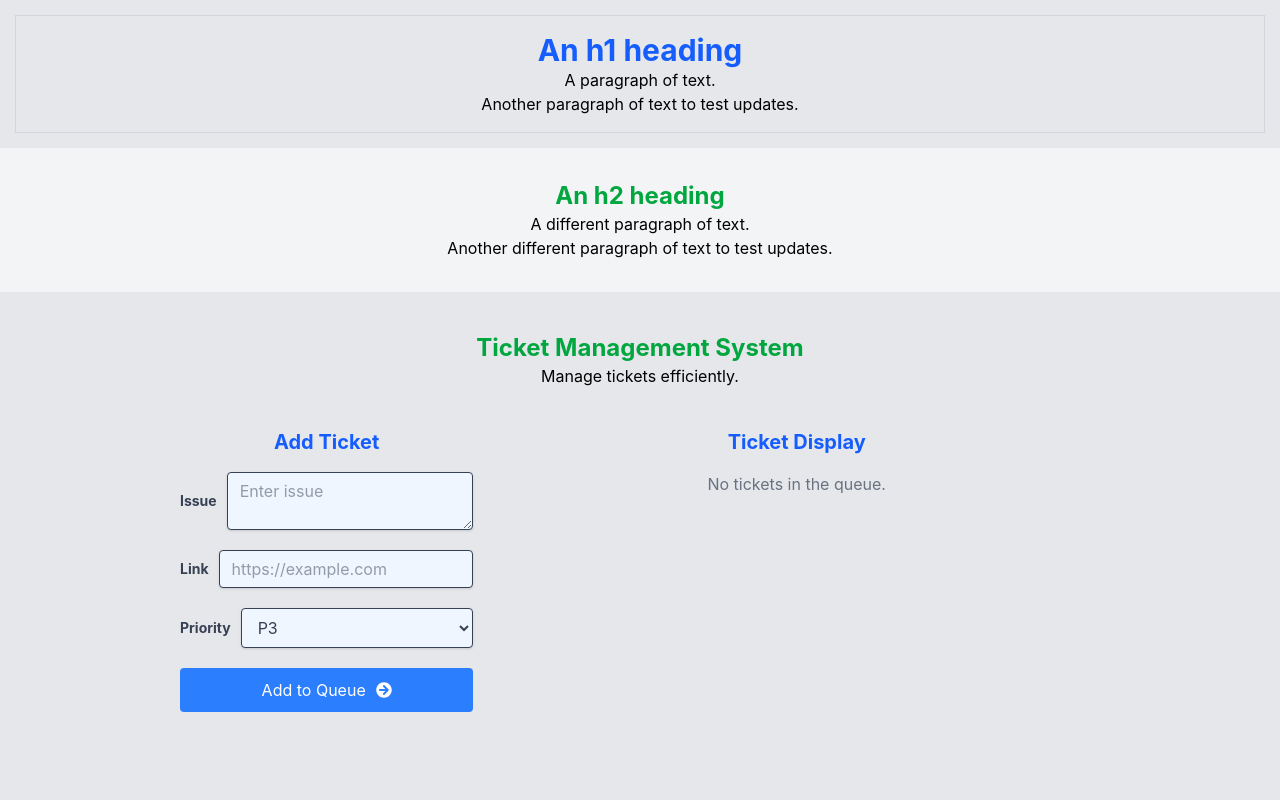
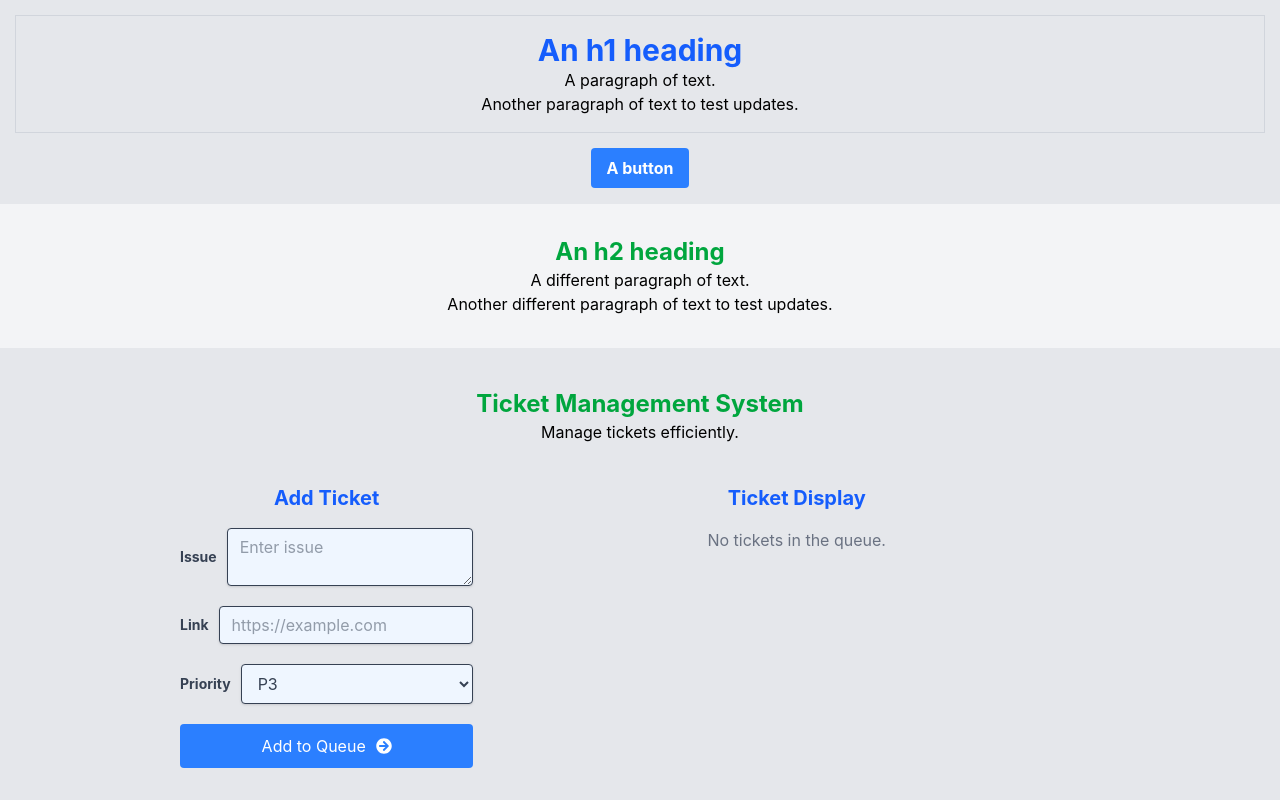
Before and after one commit to tielmess/tm001react, a React (Vite) app: page / in a window 1280 px wide. Shown: the top 800 px of the page. Built offline with nearby package versions, Linux system fonts and the light colour scheme.

Commit message:
Add button (no function as yet)

```diff
--- a/src/App.jsx
+++ b/src/App.jsx
@@ -3,6 +3,7 @@ import "./App.css";
 import Card from "./components/Card.jsx";
 import QueueForm from "./components/QueueForm.jsx";
 import QueueDisplay from "./components/QueueDisplay.jsx";
+import Button from "./components/Button.jsx";
 
 function App() {
   const [count, setCount] = useState(0);
@@ -30,6 +31,7 @@ function App() {
           <p>A paragraph of text.</p>
           <p>Another paragraph of text to test updates.</p>
         </div>
+        <Button buttonText="A button" />
       </div>
       <div className="bg-gray-100 p-4 text-center">
         <div className="container mx-auto p-4 text-center">
```
